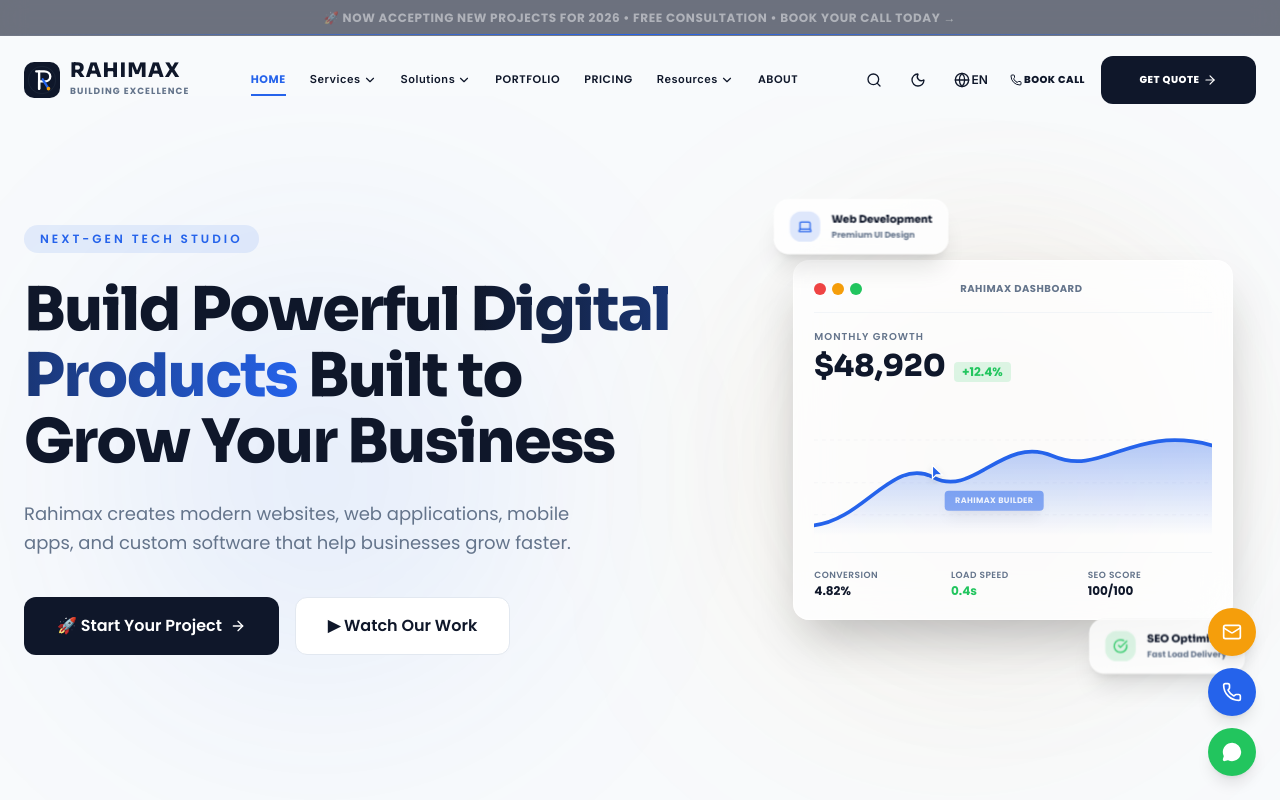
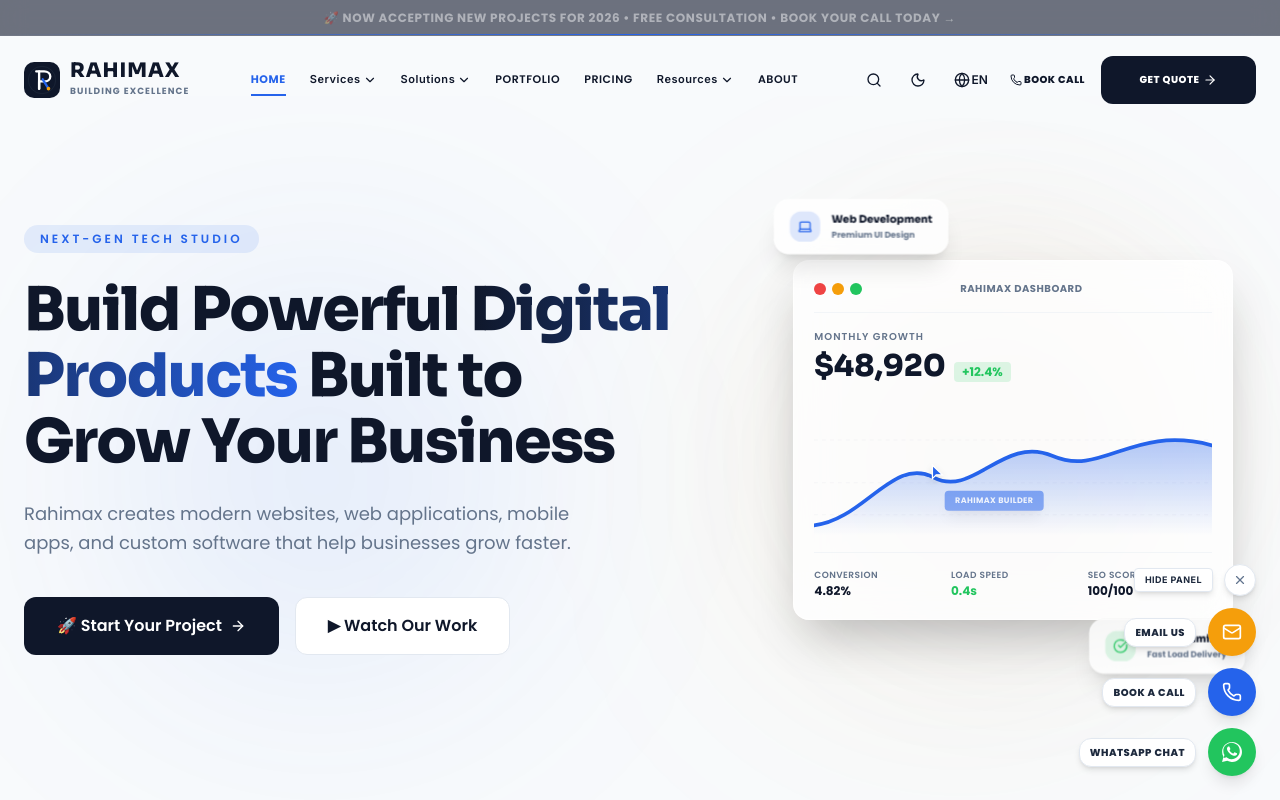
Before and after one commit to ravinder-yad/RAHIMAX, a React (Vite) app: page / in a window 1280 px wide. Shown: the top 800 px of the page. Built offline with nearby package versions, Linux system fonts and the light colour scheme.

Commit message:
Fix scroll-top button light contrast, replace generic WhatsApp icon with brand-compliant SVG path, make floating action labels permanently visible on desktop, and add dismiss toggle button

```diff
--- a/src/components/Common/FloatingActions.jsx
+++ b/src/components/Common/FloatingActions.jsx
@@ -1,8 +1,9 @@
 import React, { useState, useEffect } from 'react';
-import { MessageCircle, Phone, Mail, ArrowUp } from 'lucide-react';
+import { Phone, Mail, ArrowUp, X, MessageSquare } from 'lucide-react';
 
 const FloatingActions = () => {
   const [showScrollTop, setShowScrollTop] = useState(false);
+  const [isOpen, setIsOpen] = useState(true); // Default open showing all action buttons and labels
 
   useEffect(() => {
     const handleScroll = () => {
@@ -24,18 +25,46 @@ const FloatingActions = () => {
   const defaultMessage = "Hello Rahimax! I'm interested in building a web application. Let's chat.";
   const waLink = `https://wa.me/${whatsappNumber}?text=${encodeURIComponent(defaultMessage)}`;
 
+  // Collapsed State: Display a tiny support bubble to expand
+  if (!isOpen) {
+    return (
+      <button
+        onClick={() => setIsOpen(true)}
+        className="fixed bottom-6 right-6 z-50 bg-secondary text-white p-4 rounded-full shadow-2xl hover:scale-110 transition-all duration-300 flex items-center justify-center cursor-pointer group"
+        title="Open Support Panel"
+      >
+        <MessageSquare className="w-5 h-5" />
+        <span className="absolute right-full mr-3 hidden sm:flex bg-white dark:bg-zinc-900 text-slate-800 dark:text-zinc-100 text-[10px] uppercase font-black tracking-wider px-2.5 py-1.5 rounded-xl shadow-md border border-slate-200 dark:border-zinc-800 pointer-events-none whitespace-nowrap">
+          Open Support Panel
+        </span>
+      </button>
+    );
+  }
+
   return (
-    <div className="fixed bottom-6 right-6 z-50 flex flex-col space-y-3 font-body">
+    <div className="fixed bottom-6 right-6 z-50 flex flex-col items-end space-y-3 font-body">
+
+      {/* Dismiss Toggle X Button */}
+      <button
+        onClick={() => setIsOpen(false)}
+        className="bg-white dark:bg-zinc-900 text-slate-500 dark:text-slate-400 p-2 rounded-full shadow-md hover:bg-red-500 hover:text-white transition-all duration-300 border border-slate-200 dark:border-zinc-800 cursor-pointer flex items-center justify-center group relative"
+        title="Hide Support Menu"
+      >
+        <X className="w-3.5 h-3.5" />
+        <span className="absolute right-full mr-3 hidden sm:flex bg-white dark:bg-zinc-900 text-slate-800 dark:text-zinc-100 text-[9px] uppercase font-bold tracking-wider px-2.5 py-1 rounded shadow-md pointer-events-none whitespace-nowrap border border-slate-200 dark:border-zinc-800">
+          Hide Panel
+        </span>
+      </button>
 
       {/* Scroll to Top Button */}
       {showScrollTop && (
         <button
           onClick={scrollToTop}
-          className="bg-primary text-white p-3.5 rounded-full shadow-lg hover:bg-secondary hover:scale-110 transition-all duration-300 border border-slate-700 cursor-pointer flex items-center justify-center group relative"
+          className="bg-white dark:bg-zinc-900 text-slate-800 dark:text-zinc-100 p-3.5 rounded-full shadow-lg hover:scale-110 transition-all duration-300 border border-slate-200 dark:border-zinc-800 cursor-pointer flex items-center justify-center group relative"
           aria-label="Scroll to Top"
         >
-          <ArrowUp className="w-5 h-5" />
-          <span className="absolute right-full mr-3 bg-white text-primary text-[10px] uppercase font-bold tracking-wider px-2 py-1 rounded shadow-md whitespace-nowrap opacity-0 group-hover:opacity-100 transition-opacity duration-300 pointer-events-none border border-border-light">
+          <ArrowUp className="w-5 h-5 text-slate-800 dark:text-white" />
+          <span className="absolute right-full mr-3 hidden sm:flex bg-white dark:bg-zinc-900 text-slate-800 dark:text-zinc-100 text-[10px] uppercase font-black tracking-wider px-2.5 py-1.5 rounded-xl shadow-md border border-slate-200 dark:border-zinc-850 pointer-events-none whitespace-nowrap">
             Scroll Top
           </span>
         </button>
@@ -48,7 +77,7 @@ const FloatingActions = () => {
         aria-label="Email Us"
       >
         <Mail className="w-5 h-5" />
-        <span className="absolute right-full mr-3 bg-white text-primary text-[10px] uppercase font-bold tracking-wider px-2 py-1 rounded shadow-md whitespace-nowrap opacity-0 group-hover:opacity-100 transition-opacity duration-300 pointer-events-none border border-border-light">
+        <span className="absolute right-full mr-3 hidden sm:flex bg-white dark:bg-zinc-900 text-slate-800 dark:text-zinc-100 text-[10px] uppercase font-black tracking-wider px-2.5 py-1.5 rounded-xl shadow-md border border-slate-200 dark:border-zinc-850 pointer-events-none whitespace-nowrap">
           Email Us
         </span>
       </a>
@@ -60,8 +89,8 @@ const FloatingActions = () => {
         aria-label="Call Us"
       >
         <Phone className="w-5 h-5" />
-        <span className="absolute right-full mr-3 bg-white text-primary text-[10px] uppercase font-bold tracking-wider px-2 py-1 rounded shadow-md whitespace-nowrap opacity-0 group-hover:opacity-100 transition-opacity duration-300 pointer-events-none border border-border-light">
-          Call Us
+        <span className="absolute right-full mr-3 hidden sm:flex bg-white dark:bg-zinc-900 text-slate-800 dark:text-zinc-100 text-[10px] uppercase font-black tracking-wider px-2.5 py-1.5 rounded-xl shadow-md border border-slate-200 dark:border-zinc-855 pointer-events-none whitespace-nowrap">
+          Book a Call
         </span>
       </a>
 
@@ -73,8 +102,8 @@ const FloatingActions = () => {
         className="bg-[#22C55E] text-white p-3.5 rounded-full shadow-lg hover:bg-[#1E9F4C] hover:scale-110 transition-all duration-300 flex items-center justify-center group relative"
         aria-label="Chat on WhatsApp"
       >
-        <MessageCircle className="w-5 h-5 fill-white" />
-        <span className="absolute right-full mr-3 bg-white text-primary text-[10px] uppercase font-bold tracking-wider px-2 py-1 rounded shadow-md whitespace-nowrap opacity-0 group-hover:opacity-100 transition-opacity duration-300 pointer-events-none border border-border-light">
+        <WhatsAppIcon className="w-5 h-5" />
+        <span className="absolute right-full mr-3 hidden sm:flex bg-white dark:bg-zinc-900 text-slate-800 dark:text-zinc-100 text-[10px] uppercase font-black tracking-wider px-2.5 py-1.5 rounded-xl shadow-md border border-slate-200 dark:border-zinc-855 pointer-events-none whitespace-nowrap">
           WhatsApp Chat
         </span>
       </a>
@@ -83,4 +112,11 @@ const FloatingActions = () => {
   );
 };
 
+// Official brand-compliant WhatsApp icon SVG path
+const WhatsAppIcon = ({ className }) => (
+  <svg className={className} viewBox="0 0 24 24" fill="currentColor">
+    <path d="M.057 24l1.687-6.163c-1.041-1.804-1.588-3.849-1.587-5.946C.06 5.348 5.397.01 12.008.01c3.202.001 6.212 1.246 8.477 3.514 2.266 2.268 3.507 5.28 3.505 8.484-.004 6.657-5.34 11.997-11.953 11.997-2.005-.001-3.973-.502-5.724-1.455L0 24zm6.59-4.846c1.6.95 3.188 1.449 4.825 1.451 5.436 0 9.86-4.413 9.863-9.864.001-2.641-1.03-5.124-2.902-6.999-1.872-1.875-4.36-2.907-7.001-2.907-5.432 0-9.854 4.415-9.856 9.865-.001 1.75.472 3.46 1.368 4.985l-.997 3.639 3.738-.98zm11.387-5.464c-.074-.124-.272-.198-.57-.347-.297-.149-1.758-.868-2.031-.967-.272-.099-.47-.149-.669.149-.198.297-.768.967-.941 1.165-.173.198-.347.223-.644.074-.297-.149-1.255-.462-2.39-1.475-.883-.788-1.48-1.761-1.653-2.059-.173-.297-.018-.458.13-.606.134-.133.297-.347.446-.521.151-.174.2-.298.3-.497.099-.198.05-.372-.025-.521-.075-.149-.669-1.612-.916-2.207-.242-.579-.487-.501-.669-.51l-.57-.01c-.198 0-.52.074-.792.372-.272.297-1.04 1.016-1.04 2.479 0 1.462 1.065 2.875 1.213 3.074.149.198 2.095 3.2 5.076 4.487.709.306 1.263.489 1.694.626.712.226 1.36.194 1.872.118.571-.085 1.758-.719 2.006-1.413.248-.695.248-1.29.173-1.414z"/>
+  </svg>
+);
+
 export default FloatingActions;
```
